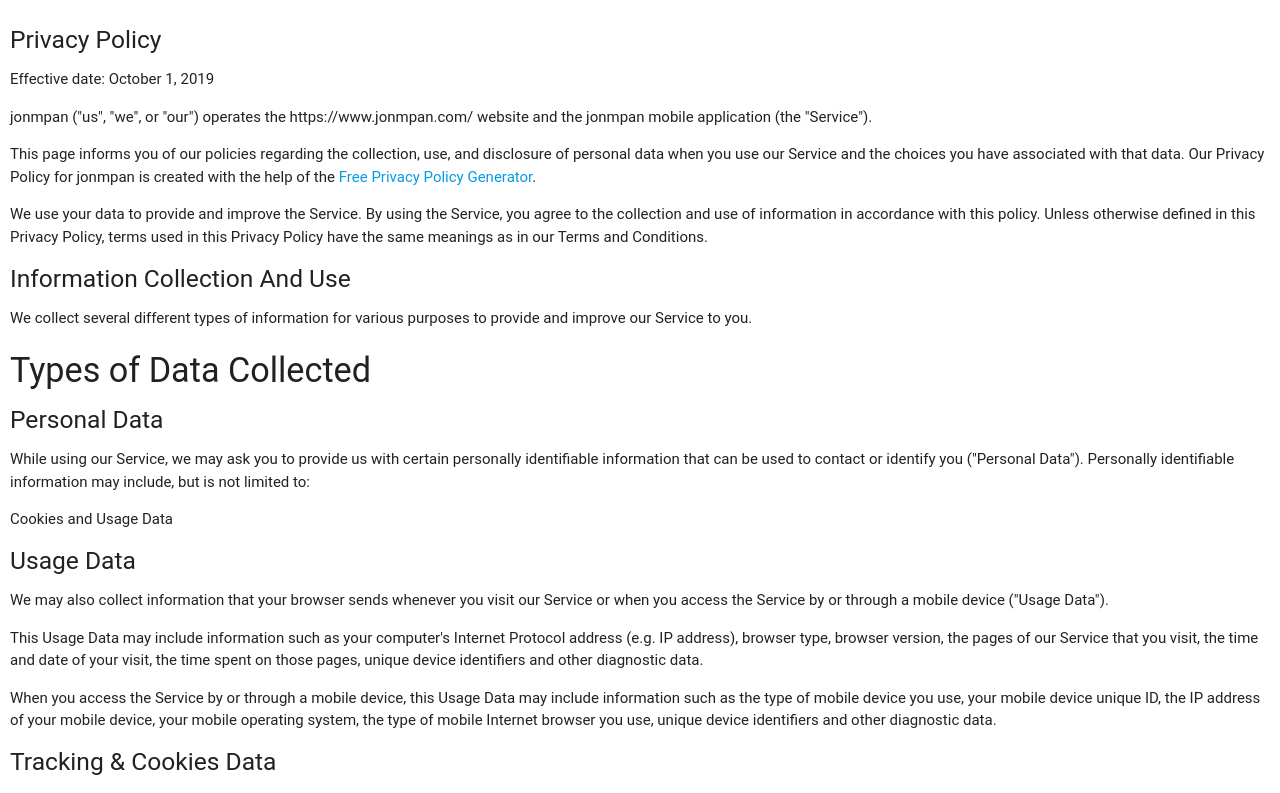
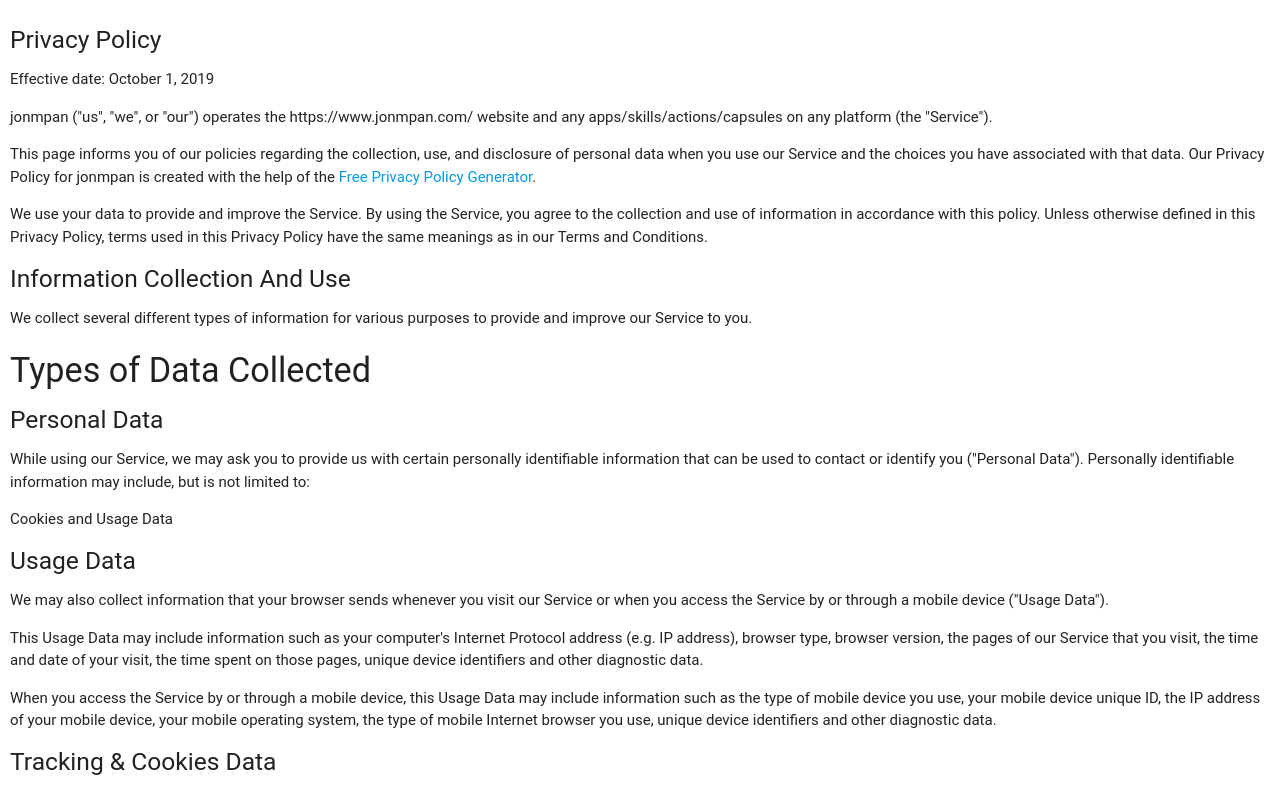
Before and after one commit to jonmpan/react-portfolio, a React (Create React App) app in the folder client/: page /privacy in a window 1280 px wide. Shown: the top 793 px of the page. Built offline with nearby package versions, Linux system fonts and the light colour scheme.

Commit message:
updated privacy policy

```diff
--- a/client/src/pages/Privacy/index.js
+++ b/client/src/pages/Privacy/index.js
@@ -16,7 +16,8 @@
 
         <p>
           jonmpan ("us", "we", or "our") operates the https://www.jonmpan.com/
-          website and the jonmpan mobile application (the "Service").
+          website and any apps/skills/actions/capsules on any platform (the
+          "Service").
         </p>
 
         <p>
```
Also changed, not shown: 7 other files (tests, documents, lock files or other folders).
